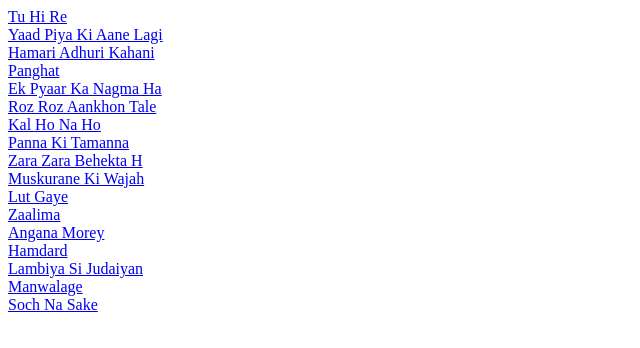
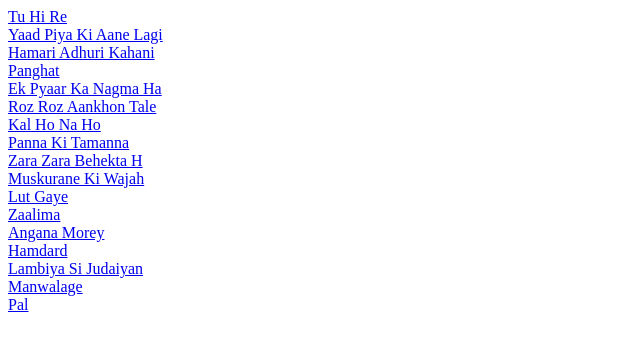
Before and after one commit to priyangsubanerjee/dhvani, a plain HTML site: page index.html in a window 1280 px wide. Shown: the full height of the page, 0-640 px from the left. Drawn offline with Linux system fonts and the light colour scheme.

Commit message:
Pal added

```diff
--- a/index.html
+++ b/index.html
@@ -14,13 +14,13 @@
         <a href="Zara Zara.mp3">Zara Zara Behekta H</a><br>
         <a href="Muskurane Ki Wajah.mp3">Muskurane Ki Wajah</a><br>
         <a href="Lut Gaye.mp3">Lut Gaye</a><br>
-
         <a href="Zaalima.mp3">Zaalima</a><br>
         <a href="Angana Morey.mp3">Angana Morey</a><br>
         <a href="Hamdard.mp3">Hamdard</a><br>
         <a href="Lambiya Si Judaiyan.mp3">Lambiya Si Judaiyan</a><br>
         <a href="Manwa Lage.mp3">Manwalage</a><br>
-        <a href="Soch Na Sake.mp3">Soch Na Sake</a><br>
+        <a href="Pal.mp3">Pal</a><br>
+
 
     </body>
 </html>
```
Also changed, not shown: 2 other files.
